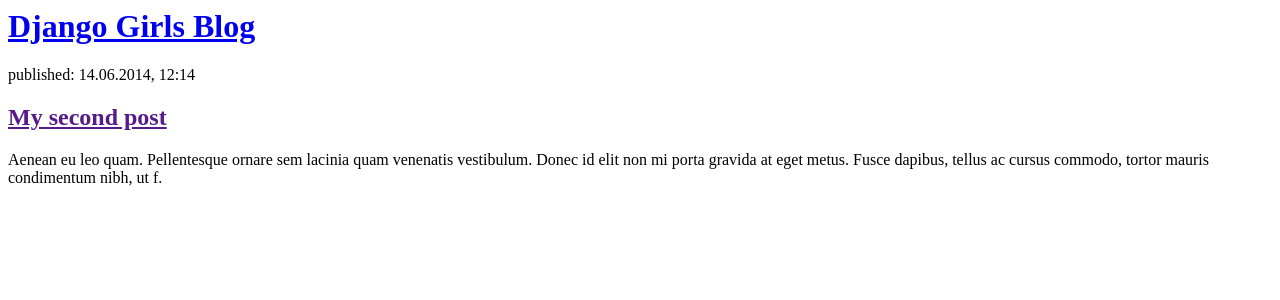
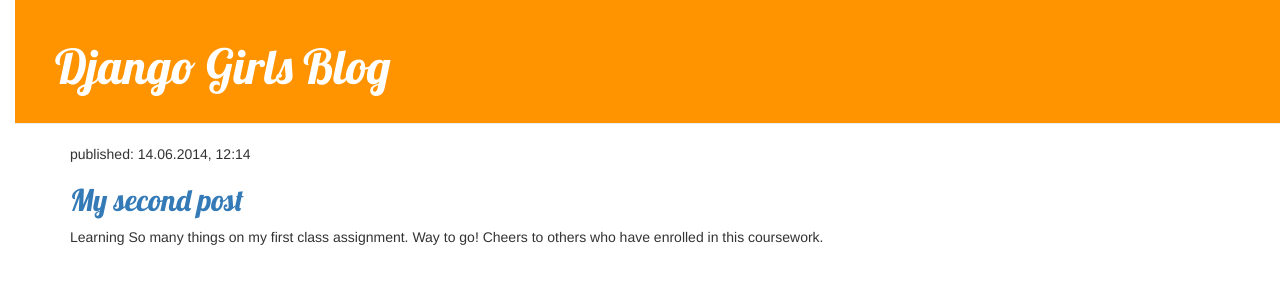
Before and after one commit to Goutham2591/my-blog, a Django app: page / in a window 1280 px wide. Shown: the top 300 px of the page. Run offline with Django 3.2, Linux system fonts and the light colour scheme; data that the repository does not hold is empty; some libraries are stand-ins or nearby versions.

Commit message:
Added view and template for detailed blog post as well as CSS for the site.

```diff
--- a/blog/static/css/blog.css
+++ b/blog/static/css/blog.css
@@ -1,6 +1,6 @@
 h1 a {
-    color: #FCA205;
-    font-family: 'Lobster';
+  color: #FCA205;
+  font-family: 'Lobster';
 }
 body {
     padding-left: 15px;
--- /dev/null
+++ b/blog/templates/blog/base.html
@@ -0,0 +1,28 @@
+{% load staticfiles %}
+<html>
+    <head>
+        <title>Django Girls blog</title>
+        <link rel="stylesheet" href="//maxcdn.bootstrapcdn.com/bootstrap/3.2.0/css/bootstrap.min.css">
+        <link rel="stylesheet" href="//maxcdn.bootstrapcdn.com/bootstrap/3.2.0/css/bootstrap-theme.min.css">
+        <link href='//fonts.googleapis.com/css?family=Lobster&subset=latin,latin-ext' rel='stylesheet' type='text/css'>
+        <link rel="stylesheet" href="{% static 'css/blog.css' %}">
+    </head>
+    <body>
+        <div class="page-header">
+        <h1><a href="https://en.wikipedia.org/wiki/Django" class="external_link" id="link_to_wiki_page">Django Girls Blog</a></h1>
+    </div>
+        <div class=" content container">
+            <p>published: 14.06.2014, 12:14</p>
+            <h2><a href="">My second post</a></h2>
+            <p>Learning So many things on my first class assignment. Way to go! Cheers to others who have enrolled in this coursework. </p>
+        </div>
+    <div class="content container">
+        <div class="row">
+            <div class="col-md-8">
+            {% block content %}
+            {% endblock %}
+            </div>
+        </div>
+    </div>
+    </body>
+</html>
--- a/blog/templates/blog/post_list.html
+++ b/blog/templates/blog/post_list.html
@@ -1,13 +1,70 @@
+{% extends 'blog/base.html' %}
+{% block content %}
+{% for post in posts %}
+    <div class="post">
+        <div class="date">
+            {{ post.published_date }}
+        </div>
+        <h1><a href="{% url 'post_detail' pk=post.pk %}">{{ post.title }}</a></h1>
+        <p>{{ post.text|linebreaksbr }}</p>
+    </div>
+{% endfor %}
+{% endblock %}
 
+
+
+<!--
+{% load staticfiles %}
 <html>
     <head>
+        <title>Django Girls blog</title>
+        <link rel="stylesheet" href="//maxcdn.bootstrapcdn.com/bootstrap/3.2.0/css/bootstrap.min.css">
+        <link rel="stylesheet" href="//maxcdn.bootstrapcdn.com/bootstrap/3.2.0/css/bootstrap-theme.min.css">
+        <link rel="stylesheet" href="{% static 'css/blog.css' %}">
+        <link href="//fonts.googleapis.com/css?family=Lobster&subset=latin,latin-ext" rel="stylesheet" type="text/css">
+    </head>
+    <body>
+        <div class="page-header">
+            <h1><a href= "https://en.wikipedia.org/wiki/Django" class="external_link" id="link_to_wiki_page">Django Girls Blog</a></h1>
+        </div>
+        <div class=" content container">
+            <p>published: 14.06.2014, 12:14</p>
+            <h2><a href="">My second post</a></h2>
+            <p>Learning So many things on my first class assignment. Way to go! Cheers to others who have enrolled in this coursework. </p>
+        </div>
+        <div class="content container">
+    <div class="row">
+        <div class="col-md-8">
+            {% for post in posts %}
+                <div class="post">
+                    <div class="date">
+                        <p>published: {{ post.published_date }}</p>
+                    </div>
+                    <h1><a href="">{{ post.title }}</a></h1>
+                    <p>{{ post.text|linebreaksbr }}</p>
+                </div>
+            {% endfor %}
+        </div>
+    </div>
+</div>
+
+    </body>
+</html>
+-->
+
+
+
+<!--<html>
+    <head>
+        <link rel="stylesheet" href="//maxcdn.bootstrapcdn.com/bootstrap/3.2.0/css/bootstrap.min.css">
+        <link rel="stylesheet" href="//maxcdn.bootstrapcdn.com/bootstrap/3.2.0/css/bootstrap-theme.min.css">
+        <link rel="stylesheet" href="{% static 'css/blog.css' %}">
         <title>Django Girls blog</title>
     </head>
     <body>
         <div>
-    <h1><a href="/">Django Girls Blog</a></h1>
+    <h1><a href="https://en.wikipedia.org/wiki/Django" class="external_link" id="link_to_wiki_page">Django Girls Blog</a></h1>
 </div>
-
 {% for post in posts %}
     <div>
         <p>published: {{ post.published_date }}</p>
@@ -22,4 +79,4 @@
             <p>Aenean eu leo quam. Pellentesque ornare sem lacinia quam venenatis vestibulum. Donec id elit non mi porta gravida at eget metus. Fusce dapibus, tellus ac cursus commodo, tortor mauris condimentum nibh, ut f.</p>
         </div>
     </body>
-</html>
+</html>-->
--- a/blog/urls.py
+++ b/blog/urls.py
@@ -3,4 +3,5 @@ from . import views
 
 urlpatterns = [
 url(r'^$', views.post_list, name='post_list'),
+url(r'^post/(?P<pk>\d+)/$', views.post_detail, name='post_detail'),
 ]
--- a/blog/views.py
+++ b/blog/views.py
@@ -1,8 +1,14 @@
 from django.shortcuts import render
 from django.utils import timezone
 from .models import Post
+from django.shortcuts import render, get_object_or_404
 # Create your views here.
 
 def post_list(request):
     posts = Post.objects.filter(published_date__lte=timezone.now()).order_by('published_date')
     return render(request, 'blog/post_list.html', {'posts': posts})
+    Post.objects.get(pk=pk)
+
+def post_detail(request, pk):
+    post = get_object_or_404(Post, pk=pk)
+    return render(request, 'blog/post_detail.html', {'post': post})
```
Also changed, not shown: blog/templates/blog/post_detail.html (added, +13 -0 lines).
